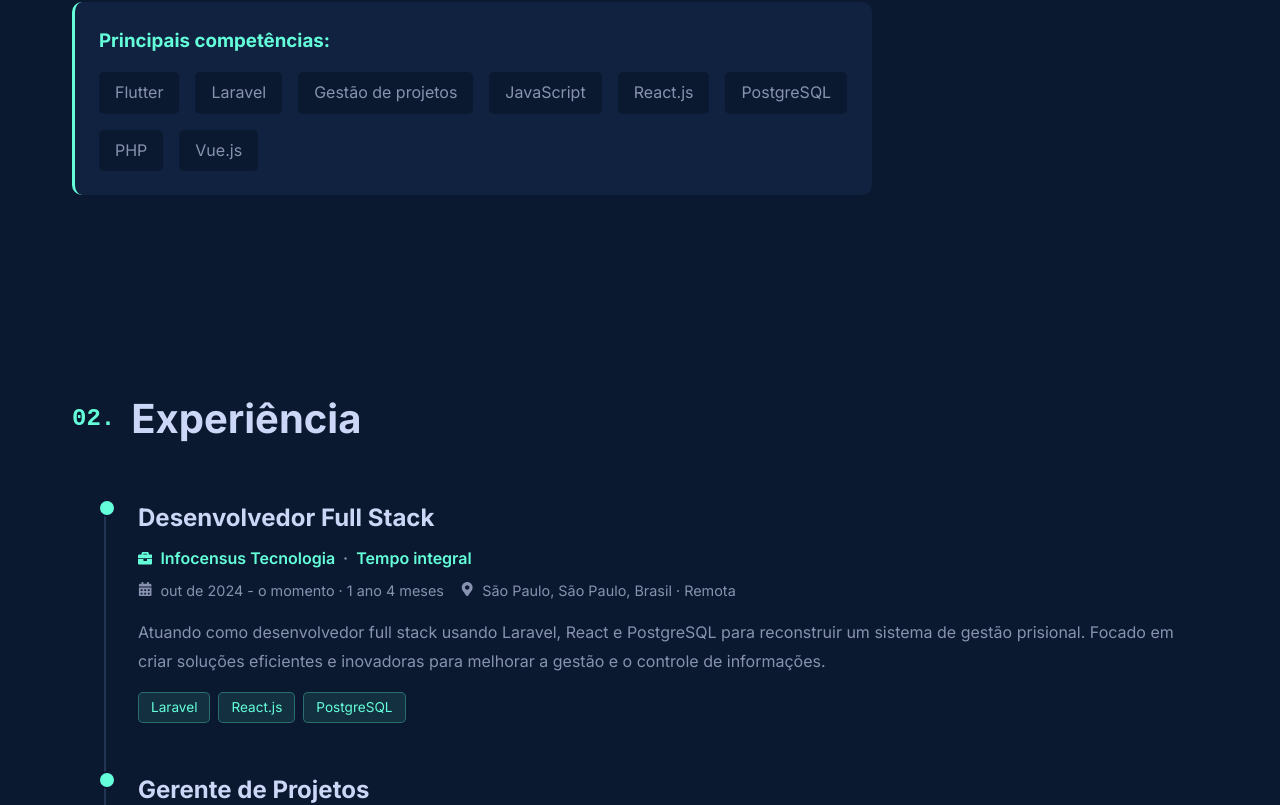
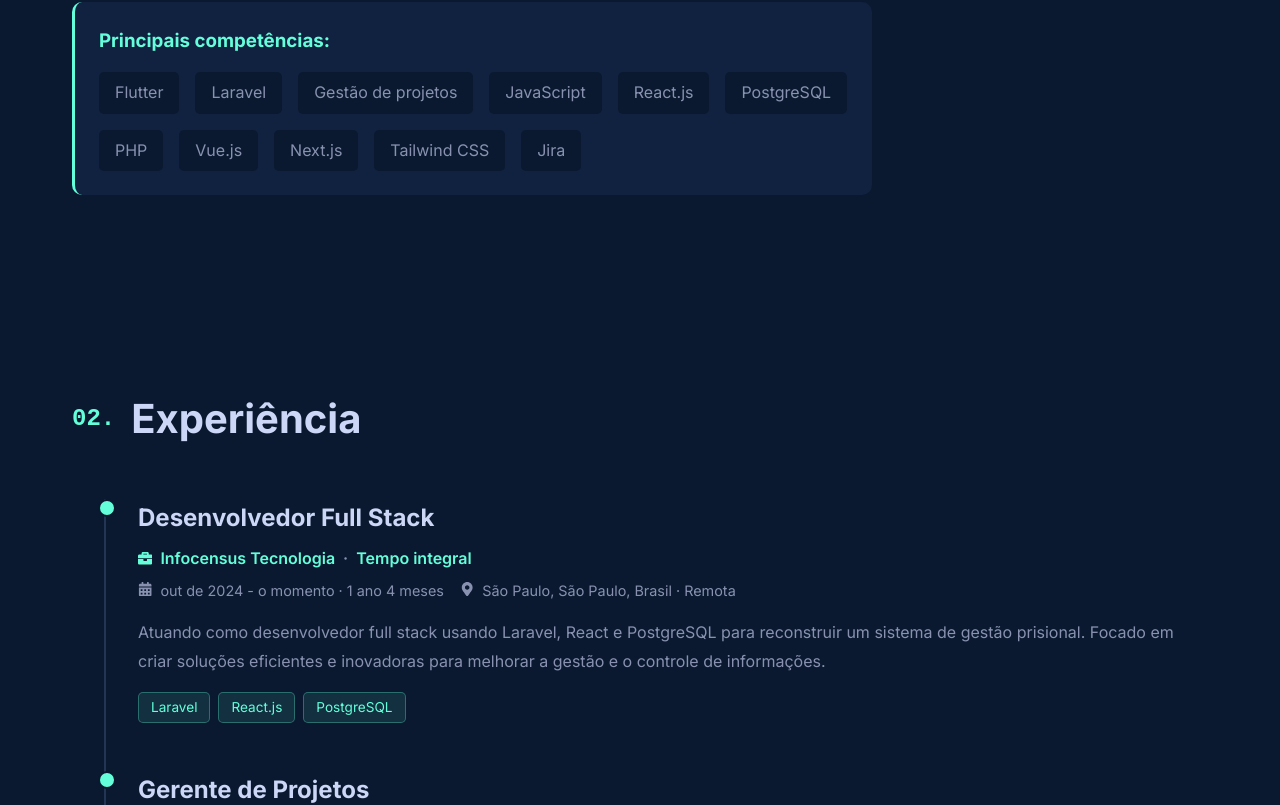
Before and after one commit to johannfurtado/johann.dev, a React (Vite) app: page / in a window 1280 px wide. Shown: the part 1357-2162 px from the top of the page. Built offline with nearby package versions, Linux system fonts and the light colour scheme.

Commit message:
feat: add new skills and project details; include Next.js, Tailwind CSS, and Jira in About and Skills components

```diff
--- a/src/components/About.jsx
+++ b/src/components/About.jsx
@@ -35,6 +35,9 @@ const About = () => {
                                 <li>PostgreSQL</li>
                                 <li>PHP</li>
                                 <li>Vue.js</li>
+                                <li>Next.js</li>
+                                <li>Tailwind CSS</li>
+                                <li>Jira</li>
                             </ul>
                         </div>
                     </div>
--- a/src/components/Projects.jsx
+++ b/src/components/Projects.jsx
@@ -6,15 +6,22 @@ const Projects = () => {
         {
             title: 'SGP - Sistema de Gestão Prisional',
             company: 'Infocensus Tecnologia',
-            description: 'Trabalho como desenvolvedor em uma equipe de 5 desenvolvedores, construindo um sistema de gestão prisional usando Laravel, React e PostgreSQL.',
+            description: 'Trabalho como desenvolvedor em uma equipe de 4 desenvolvedores, construindo um sistema de gestão prisional usando Laravel, React e PostgreSQL.',
             skills: ['Laravel', 'React', 'PostgreSQL', 'Scrum', 'Kanban', 'GitFlow'],
             // github: '#',
             // demo: '#'
         },
         {
+            title: 'DiLlamas',
+            company: 'johann.dev',
+            description: 'Estou desenvolvendo solo uma rede social de dilemas utilizando Next.js, Tailwind CSS, Prisma e PostgreSQL.',
+            skills: ['Next.js', 'Tailwind CSS', 'Prisma', 'PostgreSQL', 'Trello'],
+            demo: 'https://www.dillamas.com/'
+        },
+        {
             title: 'Site - Casa de Acolhimento de Amor de Felipe',
-            company: 'Infocensus Tecnologia',
-            description: 'Trabalhei como desenvolvedor solo, construindo um site para a Casa de Acolhimento de Amor de Felipede maneira totalmente gratuita.',
+            company: 'johann.dev',
+            description: 'Trabalhei como desenvolvedor solo, construindo um site para a Casa de Acolhimento de Amor de Felipe de maneira totalmente gratuita.',
             skills: ['HTML', 'CSS', 'JavaScript', 'Figma'],
             demo: 'https://www.casaamordefelipe.org.br/'
         },
--- a/src/components/Skills.jsx
+++ b/src/components/Skills.jsx
@@ -21,6 +21,9 @@ import {
     SiVite,
     SiMysql,
     SiOpenai,
+    SiPrisma,
+    SiJira,
+    SiTrello,
 } from 'react-icons/si'
 import { FaHtml5, FaCss3Alt, FaWindows, FaLinux, FaCode, FaJava } from 'react-icons/fa'
 
@@ -49,6 +52,7 @@ const Skills = () => {
         { name: 'Laravel', category: 'Back End', icon: SiLaravel, color: '#FF2D20' },
         { name: 'PostgreSQL', category: 'Back End', icon: SiPostgresql, color: '#4169E1' },
         { name: 'MySQL', category: 'Back End', icon: SiMysql, color: '#4479A1' },
+        { name: 'Prisma', category: 'Back End', icon: SiPrisma, color: '#2D333B' },
 
         // Mobile
         { name: 'React Native', category: 'Mobile', icon: SiReact, color: '#61DAFB' },
@@ -61,6 +65,8 @@ const Skills = () => {
         { name: 'Figma', category: 'Ferramentas e Outros', icon: SiFigma, color: '#F24E1E' },
         { name: 'VS Code', category: 'Ferramentas e Outros', icon: SiVisualstudiocode, color: '#007ACC' },
         { name: 'Vite', category: 'Ferramentas e Outros', icon: SiVite, color: '#646CFF' },
+        { name: 'Jira', category: 'Ferramentas e Outros', icon: SiJira, color: '#0052CC' },
+        { name: 'Trello', category: 'Ferramentas e Outros', icon: SiTrello, color: '#0052CC' },
 
         // IA
         { name: 'ChatGPT', category: 'IA', icon: SiOpenai, color: '#10A37F' },
```
